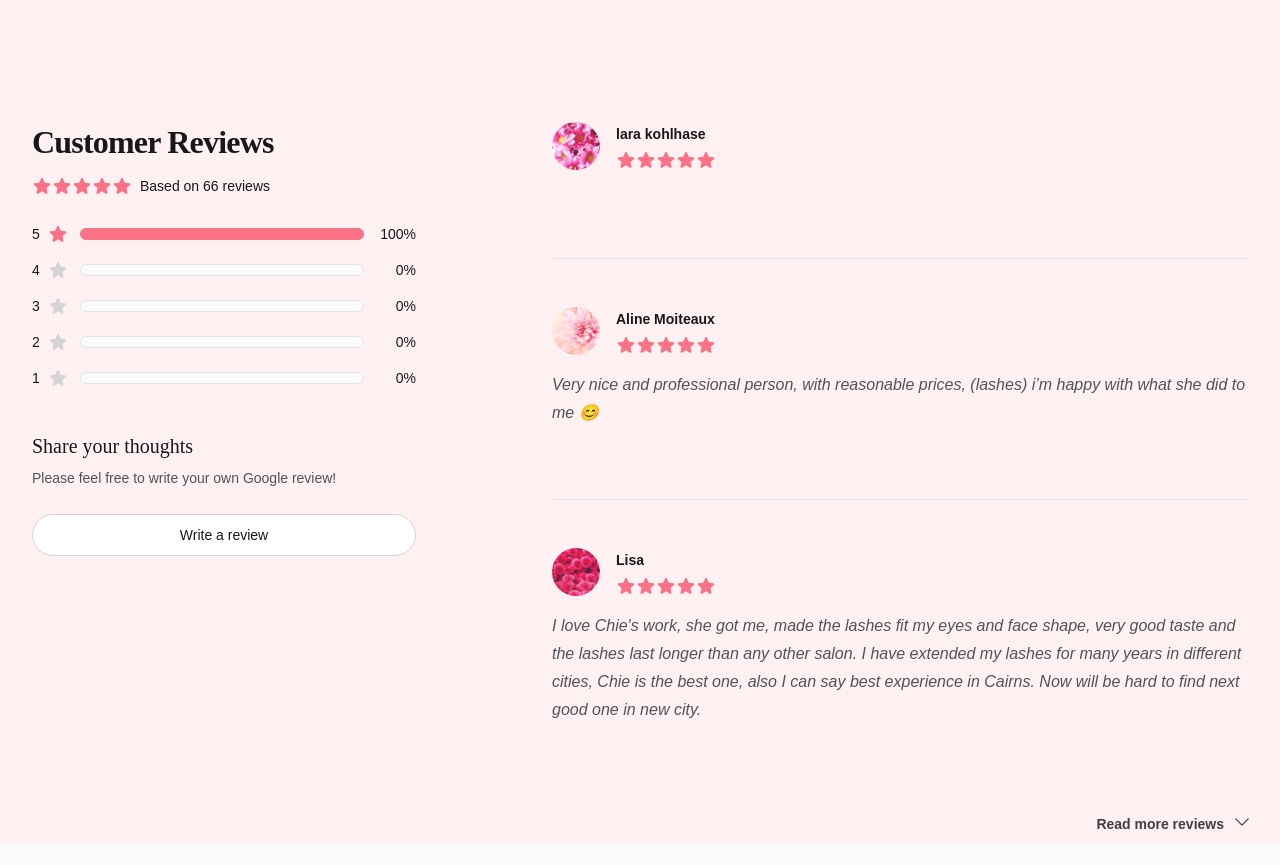
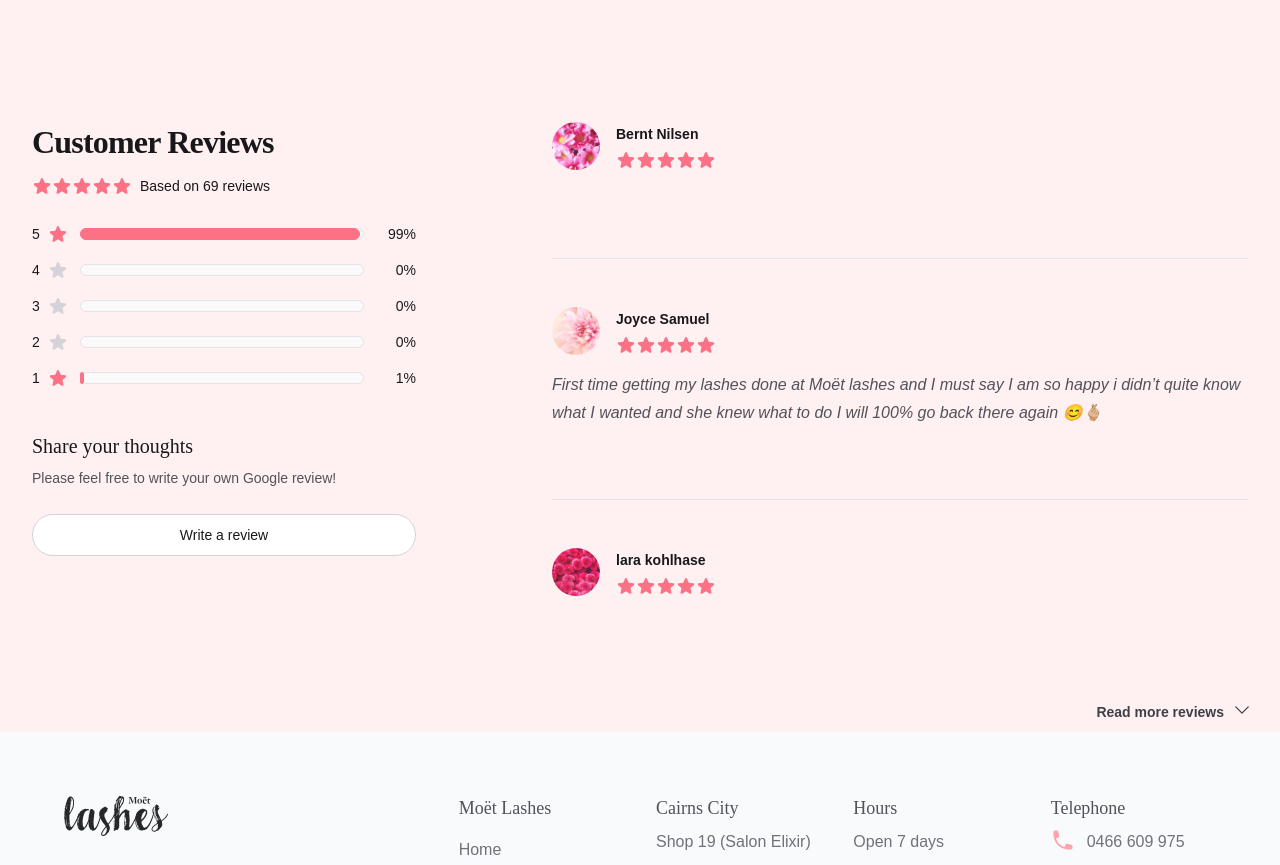
Before and after one commit to Emily-Nilsen/moet-lashes, a Next.js app: page / in a window 1280 px wide. Shown: the part 2280-3145 px from the top of the page. Built offline with nearby package versions, Linux system fonts and the light colour scheme; a web font is replaced by a local one.

Commit message:
one bad review

```diff
--- a/src/components/CustomerReviews.jsx
+++ b/src/components/CustomerReviews.jsx
@@ -6,15 +6,32 @@
 
 const reviews = {
   average: 5,
-  totalCount: 66,
+  totalCount: 69,
   counts: [
-    { rating: 5, count: 66 },
+    { rating: 5, count: 68 },
     { rating: 4, count: 0 },
     { rating: 3, count: 0 },
     { rating: 2, count: 0 },
-    { rating: 1, count: 0 },
+    { rating: 1, count: 1 },
   ],
   featured: [
+    {
+      id: 68,
+      rating: 5,
+      content: `
+        <p></p>
+      `,
+      author: 'Bernt Nilsen',
+    },
+    {
+      id: 67,
+      rating: 5,
+      content: `
+        <p>First time getting my lashes done at Moët lashes and I must say I am so happy i didn’t quite know what I wanted and she knew what  to do I will 100% go back there again 😊🫰🏼
+</p>
+      `,
+      author: 'Joyce Samuel',
+    },
     {
       id: 66,
       rating: 5,
```
